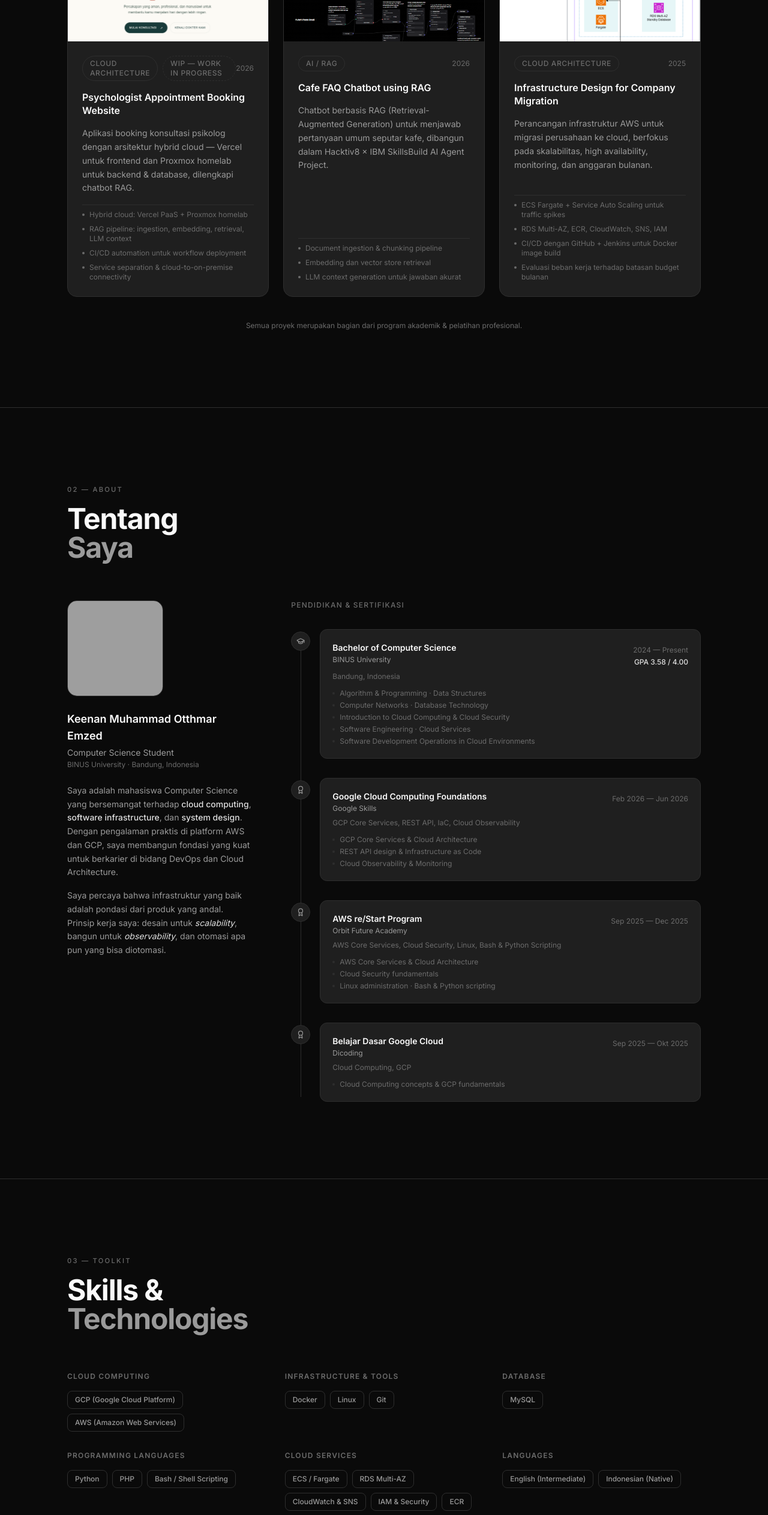
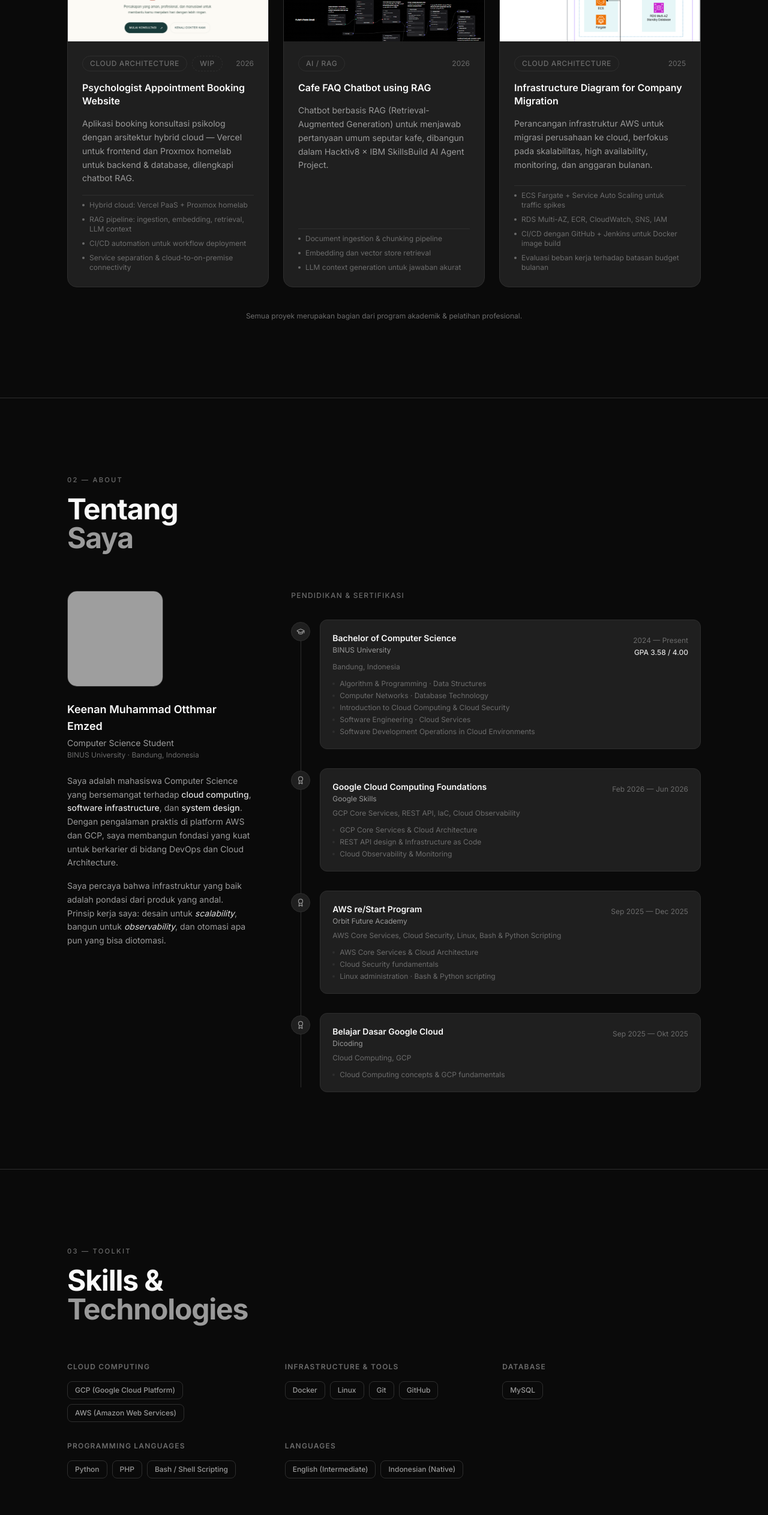
Before and after one commit to erumiii/landing-page, a Next.js app: page / in a window 1280 px wide. Shown: the part 1580-4106 px from the top of the page at 60% size. Built offline with nearby package versions, Linux system fonts and the light colour scheme; grey boxes are pictures that could not be loaded.

Commit message:
Fix: Project status & skillset

```diff
--- a/components/ProjectCard.tsx
+++ b/components/ProjectCard.tsx
@@ -59,7 +59,7 @@ export default function ProjectCard({
                 className="text-xs font-medium tracking-wider uppercase text-[var(--text-dim)] border border-dashed border-[var(--border)] rounded-full px-3 py-1"
                 title="Work In Progress"
               >
-                WIP — Work In Progress
+                WIP
               </span>
             )}
           </div>
--- a/components/SkillsSection.tsx
+++ b/components/SkillsSection.tsx
@@ -19,7 +19,7 @@ const categories = [
   },
   {
     title: "Infrastructure & Tools",
-    items: ["Docker", "Linux", "Git"],
+    items: ["Docker", "Linux", "Git", "GitHub"],
   },
   {
     title: "Database",
@@ -28,17 +28,6 @@ const categories = [
   {
     title: "Programming Languages",
     items: ["Python", "PHP", "Bash / Shell Scripting"],
-  },
-  {
-    title: "Cloud Services",
-    items: [
-      "ECS / Fargate",
-      "RDS Multi-AZ",
-      "CloudWatch & SNS",
-      "IAM & Security",
-      "ECR",
-      "Terraform (IaC)",
-    ],
   },
   {
     title: "Languages",
@@ -125,7 +114,7 @@ export default function SkillsSection() {
             Currently Learning / Exploring
           </p>
           <div className="flex flex-wrap gap-2">
-            {["Nginx", "Proxmox", "Kubernetes", "Terraform", "CI/CD Pipelines", "Cloud Security"].map((item) => (
+            {["Kubernetes", "Terraform", "CI/CD Pipelines"].map((item) => (
               <span
                 key={item}
                 className="inline-flex items-center gap-1.5 px-3 py-1.5 text-xs text-[var(--text-dim)] border border-dashed border-[var(--border)] rounded-lg"
--- a/components/WorkSection.tsx
+++ b/components/WorkSection.tsx
@@ -39,7 +39,7 @@ const projects = [
     link:     "https://app.notion.com/p/Cafe-FAQ-Chatbot-using-RAG-3df6cb0763ea80d18e7be94a284fe451?source=copy_link",
   },
   {
-    title:       "Infrastructure Design for Company Migration",
+    title:       "Infrastructure Diagram for Company Migration",
     description:
       "Perancangan infrastruktur AWS untuk migrasi perusahaan ke cloud, berfokus pada skalabilitas, high availability, monitoring, dan anggaran bulanan.",
     bullets: [
```
